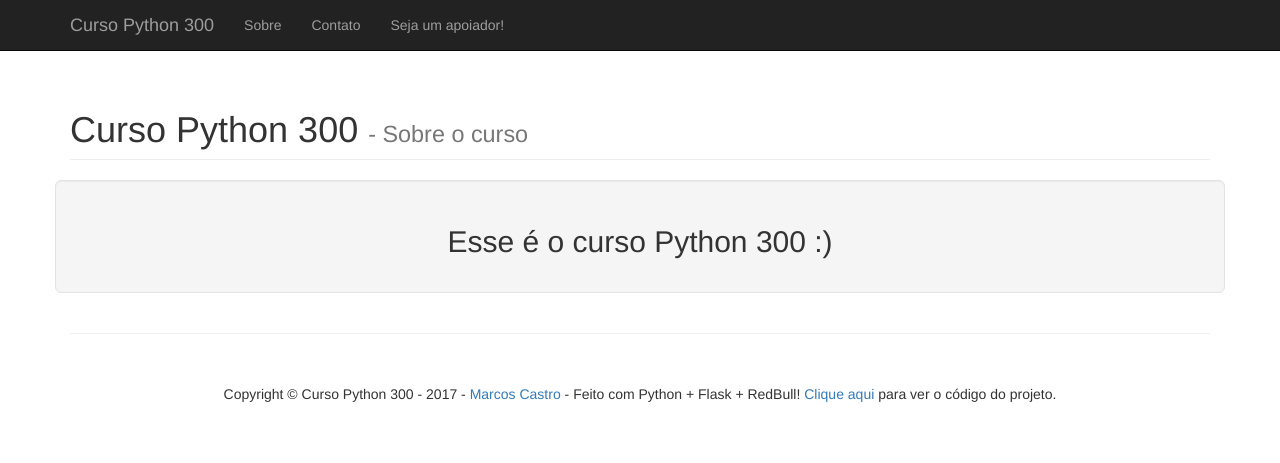
After one commit to marcoscastro/cursopython300, a Flask app: page /sobre in a window 1280 px wide. The commit adds this page. Shown: the top 463 px of the page. Run offline with Flask 2, Linux system fonts and the light colour scheme; some libraries are stand-ins or nearby versions.

Commit message:
adicionada a pagina sobre

```diff
--- a/app/controllers/default.py
+++ b/app/controllers/default.py
@@ -7,3 +7,7 @@
 @app.route('/')
 def index():
     return render_template('index.html')
+
+@app.route('/sobre')
+def sobre():
+    return render_template('sobre.html')
--- /dev/null
+++ b/app/templates/base.html
@@ -0,0 +1,91 @@
+<!DOCTYPE html>
+<html lang="pt-br">
+
+<head>
+
+    <meta charset="utf-8">
+    <meta http-equiv="X-UA-Compatible" content="IE=edge">
+    <meta name="viewport" content="width=device-width, initial-scale=1">
+    <meta name="description" content="Site do Curso Python 300">
+    <meta name="author" content="Marcos Castro">
+
+    <title>{% block title %}{% endblock %}</title>
+
+    <!-- Bootstrap Core CSS -->
+    <link href="{{ url_for('static', filename='css/bootstrap.min.css') }}" rel="stylesheet">
+
+    <!-- Custom CSS -->
+    <link href="{{ url_for('static', filename='css/4-col-portfolio.css') }}" rel="stylesheet">
+
+    <!-- HTML5 Shim and Respond.js IE8 support of HTML5 elements and media queries -->
+    <!-- WARNING: Respond.js doesn't work if you view the page via file:// -->
+    <!--[if lt IE 9]>
+        <script src="https://oss.maxcdn.com/libs/html5shiv/3.7.0/html5shiv.js"></script>
+        <script src="https://oss.maxcdn.com/libs/respond.js/1.4.2/respond.min.js"></script>
+    <![endif]-->
+
+</head>
+
+<body>
+
+    <!-- Navigation -->
+    <nav class="navbar navbar-inverse navbar-fixed-top" role="navigation">
+        <div class="container">
+            <!-- Brand and toggle get grouped for better mobile display -->
+            <div class="navbar-header">
+                <button type="button" class="navbar-toggle" data-toggle="collapse" data-target="#bs-example-navbar-collapse-1">
+                    <span class="sr-only">Toggle navigation</span>
+                    <span class="icon-bar"></span>
+                    <span class="icon-bar"></span>
+                    <span class="icon-bar"></span>
+                </button>
+                <a class="navbar-brand" href="/">Curso Python 300</a>
+            </div>
+            <!-- Collect the nav links, forms, and other content for toggling -->
+            <div class="collapse navbar-collapse" id="bs-example-navbar-collapse-1">
+                <ul class="nav navbar-nav">
+                    <li>
+                        <a href="/sobre">Sobre</a>
+                    </li>
+                    <li>
+                        <a href="#">Contato</a>
+                    </li>
+                    <li>
+                        <a href="#">Seja um apoiador!</a>
+                    </li>
+                </ul>
+            </div>
+            <!-- /.navbar-collapse -->
+        </div>
+        <!-- /.container -->
+    </nav>
+
+    <!-- Page Content -->
+    <div class="container">
+
+        {% block content %}{% endblock %}
+
+        <hr>
+
+        <!-- Footer -->
+        <footer>
+            <div class="row text-center">
+                <div class="col-lg-12">
+                    <p>Copyright &copy; Curso Python 300 - 2017 - <a href="http://mcastrosouza.com" target="_blank">Marcos Castro</a> - Feito com Python + Flask + RedBull! <a href="https://github.com/marcoscastro/cursopython300" target="_blank">Clique aqui</a>                        para ver o código do projeto.</p>
+                </div>
+            </div>
+            <!-- /.row -->
+        </footer>
+
+    </div>
+    <!-- /.container -->
+
+    <!-- jQuery -->
+    <script src="{{ url_for('static', filename='js/jquery.js') }}"></script>
+
+    <!-- Bootstrap Core JavaScript -->
+    <script src="{{ url_for('static', filename='js/bootstrap.min.js') }}"></script>
+
+</body>
+
+</html>
--- /dev/null
+++ b/app/templates/sobre.html
@@ -0,0 +1,21 @@
+{% extends "base.html" %}
+
+{% block title %}Sobre o curso{% endblock %}
+
+{% block content %}
+  <!-- Page Heading -->
+  <div class="row">
+    <div class="col-lg-12">
+        <h1 class="page-header">Curso Python 300
+                    <small> - Sobre o curso</small>
+                </h1>
+    </div>
+  </div>
+  <!-- /.row -->
+
+  <div class="row text-center">
+    <div class="well well-lg">
+      <h2>Esse é o curso Python 300 :)</h2>
+    </div>
+  </div>
+{% endblock %}
```
Also changed, not shown: app/templates/index.html (+4 -87 lines).
